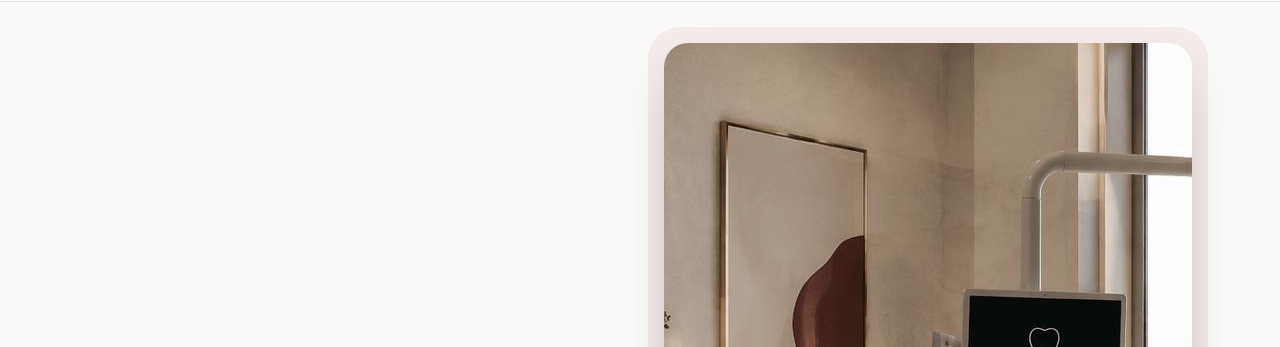
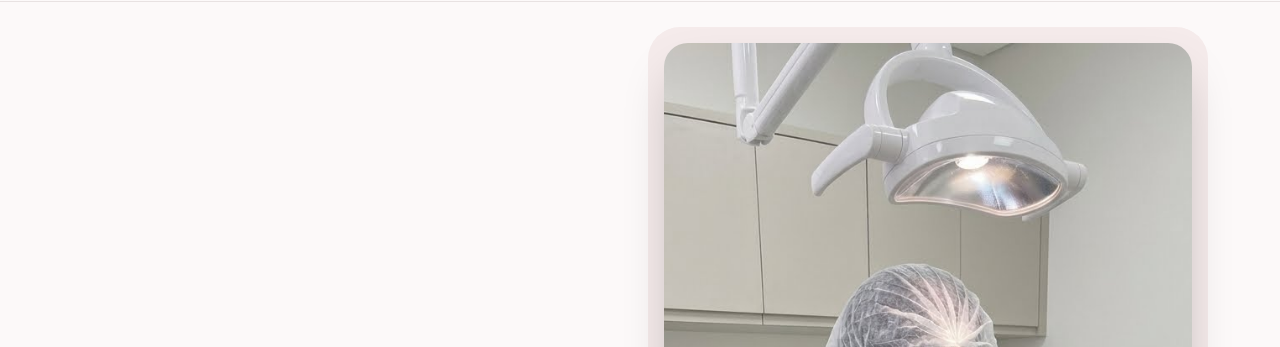
Before and after one commit to isavasconcelosf/site_dra_isabella_vasconcelos, a plain HTML site: page index.html in a window 1280 px wide. Shown: the part 85-432 px from the top of the page. Drawn offline with nearby package versions, Linux system fonts and the light colour scheme.

Commit message:
Substitui foto de consultório genérico por foto da Dra Isabella

```diff
--- a/index.html
+++ b/index.html
@@ -53,7 +53,7 @@
   </div>
   <div class="imgbox reveal">
     <!-- Caminho corrigido para assets/img -->
-    <img src="assets/img/hero.jpg" alt="Consultório da Dra. Isabella" width="1600" height="1008">
+    <img src="assets/img/hero.jpeg" alt="Consultório da Dra. Isabella" width="1600" height="1008">
   </div>
 </section>
 
```
Also changed, not shown: assets/img/hero.jpeg (added), old/hero.jpg (renamed from assets/img/hero.jpg).
